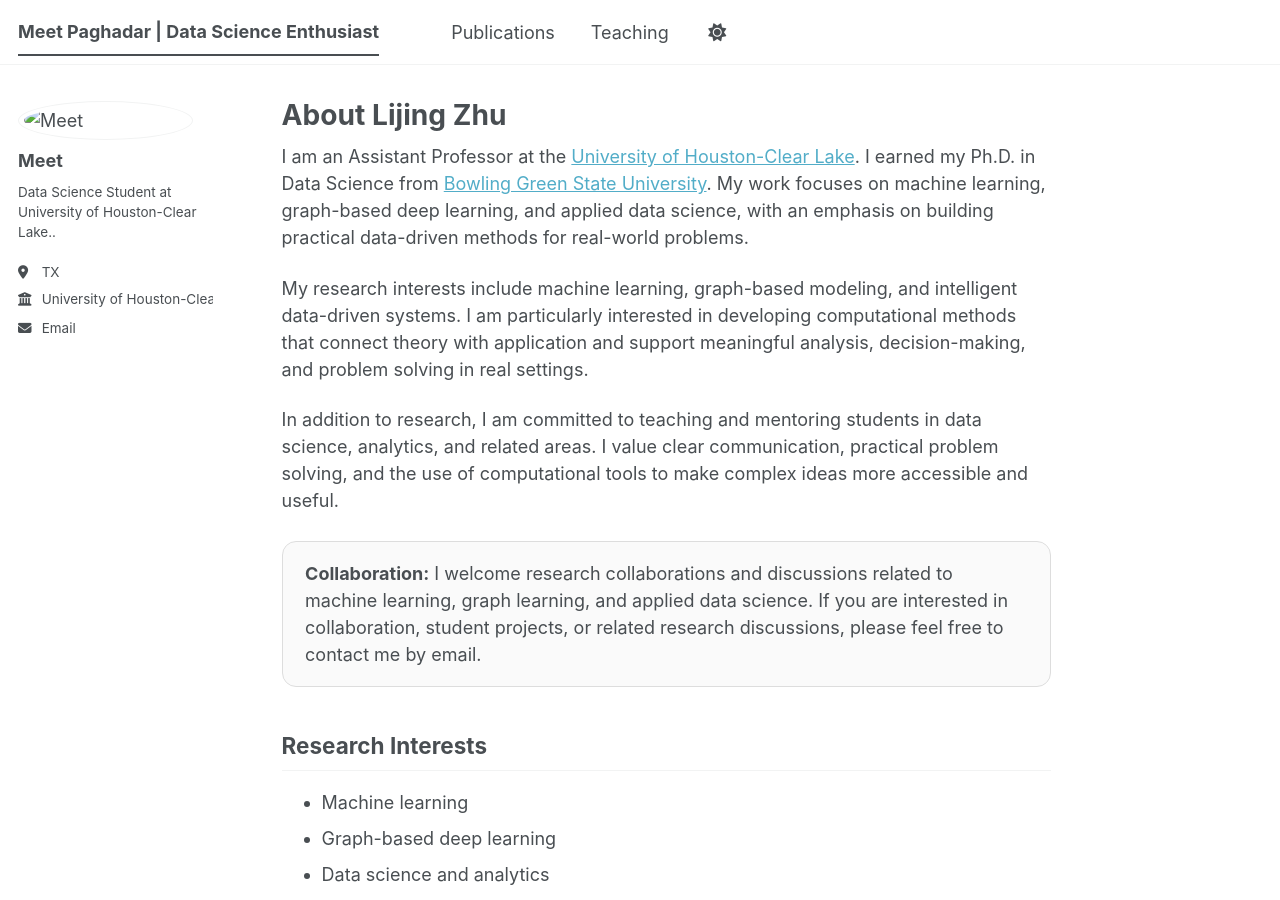
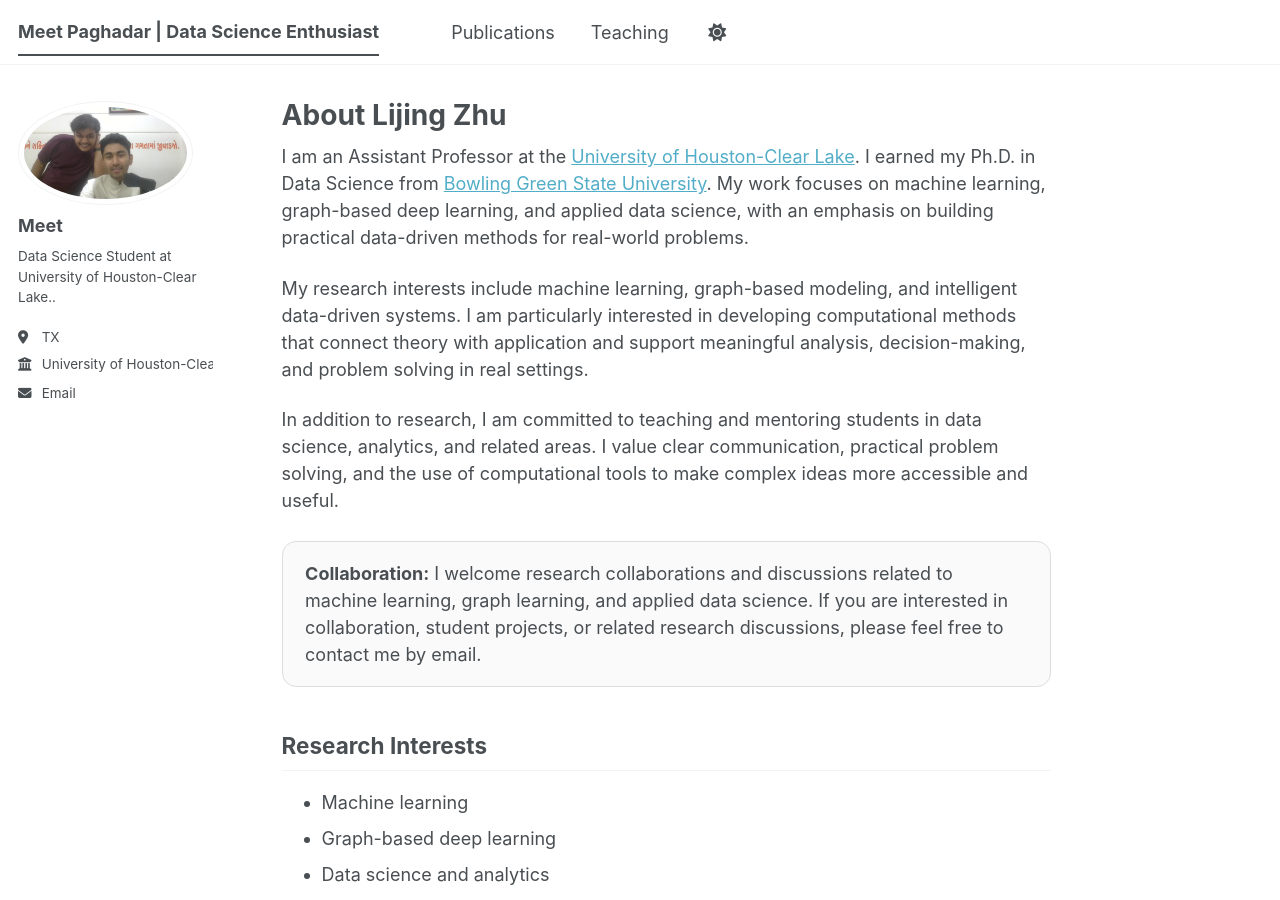
Before and after one commit to Idkmeet/Meet_Paghadar.github.io, a Jekyll site: the page built from _pages/about.md, in a window 1280 px wide and 900 px high. Built offline with Jekyll 4.4.1, drawn with Linux system fonts in a browser that asks for light colours; a script bundle is joined from its source files by our own code; library files that are not in the unit come from our copies.

Commit message:
Update _config.yml

```diff
--- a/_config.yml
+++ b/_config.yml
@@ -32,7 +32,7 @@ repository: "https://github.com/Idkmeet/Meet_Paghadar.github.io"
 # Author profile information
 # -------------------------
 author:
-  avatar: "images/WIN_20250720_15_34_10_Pro.jpg"    # Profile image file shown in the sidebar/profile area
+  avatar: "WIN_20250720_15_34_10_Pro.jpg"    # Profile image file shown in the sidebar/profile area
   name: "Meet"
   bio: "Data Science Student  at University of Houston-Clear Lake.."
   location: "TX"
```
